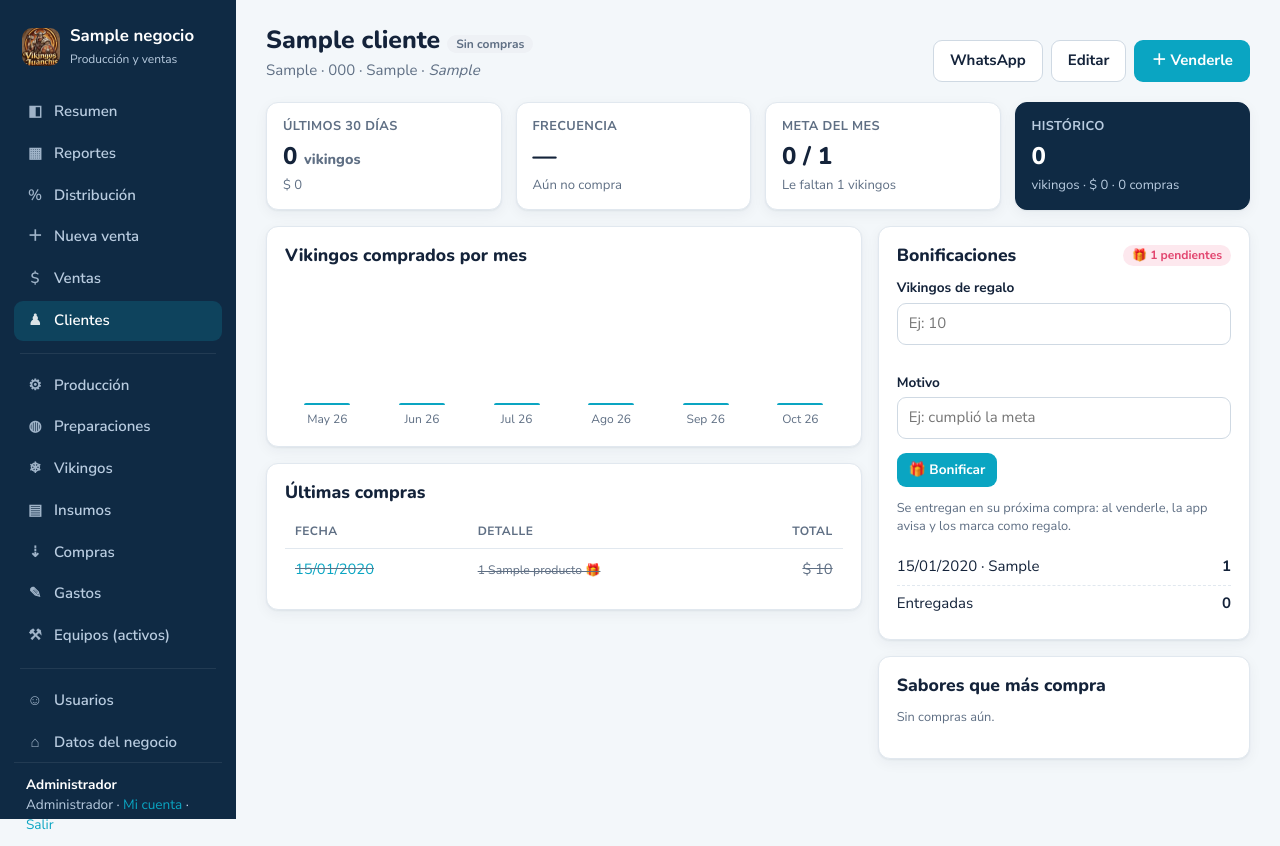
After one commit to snake1515/vikingocontrol, a Flask app: page /clientes/1 in a window 1280 px wide. The commit adds this page. Run offline with Flask 3, Linux system fonts and the light colour scheme; a user stored in the database is signed in; tables that the repository leaves empty hold one stand-in row (values such as "Sample post").

Commit message:
Cartera de clientes: seguimiento de rotación, metas y bonificaciones
- Clientes con tipo, teléfono/WhatsApp, meta mensual
- Estado Activo / Se está quedando / Inactivo según frecuencia de compra
- Selector de cliente en la venta (o crearlo ahí mismo)
- Bonificaciones: se otorgan vikingos de regalo y se entregan en la siguiente venta a /bin/bash
- Importar clientes escritos en ventas anteriores; hoja Por cliente en Excel

Co-Authored-By: Claude Opus 5.5 <noreply@anthropic.com>
Claude-Session: https://claude.ai/code/session_01A2yAx6XPDVVrgm8S3PLymh

```diff
--- a/app.py
+++ b/app.py
@@ -12,13 +12,14 @@ from flask_login import (LoginManager, current_user, login_required,
                          login_user, logout_user)
 from sqlalchemy import func
 
-from models import (CATEGORIAS_GASTO, Preparacion, PrepRecetaItem, METODOS_PAGO, ROLES, TIPOS_MO, UNIDADES, Activo,
+from models import (CATEGORIAS_GASTO, TIPOS_CLIENTE, Bonificacion, Cliente, Preparacion, PrepRecetaItem, METODOS_PAGO, ROLES, TIPOS_MO, UNIDADES, Activo,
                     CompraInsumo, Gasto,
                     Configuracion, DatosNegocio,
                     Insumo, Produccion, Producto, RecetaItem, Usuario, Venta,
                     VentaItem, ahora, db)
 import comprobantes
 import reportes as rpt
+import clientes_calc as ccalc
 from unidades import ABREV, compatibles, convertir, unidad_valida
 from activos_calc import activos_vigentes, depreciacion_dia, depreciacion_periodo
 from services import (ErrorNegocio, anular_compra, anular_preparacion, anular_produccion,
@@ -588,6 +589,132 @@ def reportes_excel():
                     headers={"Content-Disposition": f'attachment; filename="{nombre}"'})
 
 
+# ----------------------------------------------------------------- clientes
+@app.route("/clientes")
+@rol_requerido("admin", "vendedor")
+def clientes():
+    hoy_d = ahora().date()
+    q = request.args.get("q", "").strip()
+    estado = request.args.get("estado", "")
+    clis = Cliente.query.filter_by(activo=True).order_by(Cliente.nombre).all()
+    met = ccalc.metricas(clis, hoy_d)
+    filas = [dict(c=c, **met[c.id]) for c in clis
+             if (not q or q.lower() in c.nombre.lower() or q in (c.telefono or ""))
+             and (not estado or met[c.id]["estado"] == estado or (estado == "meta" and met[c.id]["meta_ok"])
+                  or (estado == "bonif" and met[c.id]["bonif_pend"]))]
+    filas.sort(key=lambda f: (-f["u30"], -(f["total_u"])))
+    todos = list(met.values())
+    cuenta = {k: sum(1 for m in todos if m["estado"] == k) for k in ccalc.ESTADOS}
+    cuenta["meta"] = sum(1 for m in todos if m["meta_ok"])
+    cuenta["bonif"] = sum(1 for m in todos if m["bonif_pend"])
+    sin_vincular = Venta.query.filter(Venta.cliente_id.is_(None), Venta.cliente.isnot(None),
+                                      Venta.cliente != "").count()
+    return render_template("clientes.html", filas=filas, q=q, estado=estado, cuenta=cuenta,
+                           total=len(clis), sin_vincular=sin_vincular, estados=ccalc.ESTADOS)
+
+
+@app.route("/clientes/nuevo", methods=["GET", "POST"])
+@app.route("/clientes/<int:id>/editar", methods=["GET", "POST"])
+@rol_requerido("admin", "vendedor")
+def cliente_form(id=None):
+    c = db.session.get(Cliente, id) if id else None
+    if id and not c:
+        abort(404)
+    if request.method == "POST":
+        f = request.form
+        nombre = f.get("nombre", "").strip()
+        dup = Cliente.query.filter(func.lower(Cliente.nombre) == nombre.lower(), Cliente.activo.is_(True),
+                                   Cliente.id != (id or 0)).first()
+        if not nombre:
+            flash("Escribe el nombre del cliente.", "error")
+        elif dup:
+            flash("Ya existe un cliente con ese nombre.", "error")
+        else:
+            if not c:
+                c = Cliente()
+                db.session.add(c)
+            c.nombre = nombre[:120]
+            c.telefono = f.get("telefono", "").strip()[:40] or None
+            c.direccion = f.get("direccion", "").strip()[:160] or None
+            c.tipo = f.get("tipo") if f.get("tipo") in TIPOS_CLIENTE else "Otro"
+            meta = int(n(f.get("meta_mensual")))
+            c.meta_mensual = meta if meta > 0 else None
+            c.nota = f.get("nota", "").strip()[:255] or None
+            db.session.commit()
+            flash(f"Cliente «{c.nombre}» guardado.", "ok")
+            return redirect(url_for("cliente_detalle", id=c.id))
+    return render_template("cliente_form.html", c=c, tipos=TIPOS_CLIENTE)
+
+
+@app.route("/clientes/<int:id>")
+@rol_requerido("admin", "vendedor")
+def cliente_detalle(id):
+    c = db.session.get(Cliente, id) or abort(404)
+    hoy_d = ahora().date()
+    m = ccalc.metricas([c], hoy_d)[c.id]
+    ventas_c = (Venta.query.filter(Venta.cliente_id == id).order_by(Venta.fecha.desc()).limit(25).all())
+    favoritos = (db.session.query(Producto.nombre, func.sum(VentaItem.cantidad))
+                 .select_from(VentaItem).join(Producto, VentaItem.producto_id == Producto.id)
+                 .join(Venta, VentaItem.venta_id == Venta.id)
+                 .filter(Venta.cliente_id == id, Venta.anulada.is_(False), VentaItem.bonificado.is_(False))
+                 .group_by(Producto.nombre).order_by(func.sum(VentaItem.cantidad).desc()).all())
+    meses = [dict(etq=f"{rpt.MESES[mm - 1].capitalize()} {str(yy)[2:]}", u=u)
+             for (yy, mm), u in ccalc.por_mes(id, hoy_d)]
+    bonifs = Bonificacion.query.filter_by(cliente_id=id).order_by(Bonificacion.fecha.desc()).all()
+    return render_template("cliente_detalle.html", c=c, m=m, ventas=ventas_c, favoritos=favoritos,
+                           meses=meses, max_mes=max([x["u"] for x in meses] + [1]), bonifs=bonifs)
+
+
+@app.route("/clientes/<int:id>/bonificar", methods=["POST"])
+@rol_requerido("admin")
+def cliente_bonificar(id):
+    c = db.session.get(Cliente, id) or abort(404)
+    cant = int(n(request.form.get("cantidad")))
+    if cant <= 0:
+        flash("Indica cuántos vikingos le vas a bonificar.", "error")
+    else:
+        db.session.add(Bonificacion(cliente_id=c.id, fecha=ahora().date(), cantidad=cant,
+                                    motivo=request.form.get("motivo", "").strip()[:255] or None,
+                                    usuario_id=current_user.id))
+        db.session.commit()
+        flash(f"{c.nombre} tiene {cant} vikingos de bonificación. Se le entregan en su próxima compra.", "ok")
+    return redirect(request.referrer or url_for("cliente_detalle", id=id))
+
+
+@app.route("/clientes/<int:id>/eliminar", methods=["POST"])
+@rol_requerido("admin")
+def cliente_eliminar(id):
+    c = db.session.get(Cliente, id) or abort(404)
+    c.activo = False
+    db.session.commit()
+    flash(f"Cliente «{c.nombre}» retirado de la cartera (sus ventas se conservan).", "ok")
+    return redirect(url_for("clientes"))
+
+
+@app.route("/clientes/importar", methods=["POST"])
+@rol_requerido("admin")
+def clientes_importar():
+    """Crea clientes a partir de los nombres escritos en ventas anteriores y las vincula."""
+    creados = vinculadas = 0
+    existentes = {c.nombre.strip().lower(): c for c in Cliente.query.filter_by(activo=True)}
+    for v in Venta.query.filter(Venta.cliente_id.is_(None), Venta.cliente.isnot(None)).all():
+        nom = (v.cliente or "").strip()
+        if not nom or nom.lower() in ("cliente general", "cliente mostrador"):
+            continue
+        c = existentes.get(nom.lower())
+        if not c:
+            c = Cliente(nombre=nom[:120], tipo="Otro")
+            db.session.add(c)
+            db.session.flush()
+            existentes[nom.lower()] = c
+            creados += 1
+        v.cliente_id = c.id
+        vinculadas += 1
+    db.session.commit()
+    flash(f"Listo: {creados} clientes creados y {vinculadas} ventas vinculadas.", "ok")
+    return redirect(url_for("clientes"))
+
+
 # ------------------------------------------------------------------- gastos
 @app.route("/gastos")
 @rol_requerido("admin")
@@ -965,16 +1092,30 @@ def venta_nueva():
     if request.method == "POST":
         f = request.form
         items = []
-        for pid, c, pr in zip(f.getlist("producto_id[]"), f.getlist("cantidad[]"),
-                              f.getlist("precio[]")):
+        regalos = f.getlist("regalo[]")
+        regalos += ["0"] * (len(f.getlist("producto_id[]")) - len(regalos))
+        for pid, c, pr, rg in zip(f.getlist("producto_id[]"), f.getlist("cantidad[]"),
+                                  f.getlist("precio[]"), regalos):
             if pid:
                 prod = db.session.get(Producto, int(pid))
                 if prod:
-                    items.append((prod, int(n(c)), n(pr)))
+                    items.append((prod, int(n(c)), n(pr), rg == "1"))
+        nombre = f.get("cliente", "").strip()
+        cli = None
+        if f.get("cliente_id"):
+            cli = db.session.get(Cliente, int(n(f.get("cliente_id"))))
+        if not cli and nombre:
+            cli = Cliente.query.filter(func.lower(Cliente.nombre) == nombre.lower(),
+                                       Cliente.activo.is_(True)).first()
+        if not cli and nombre and f.get("guardar_cliente"):
+            cli = Cliente(nombre=nombre[:120], telefono=f.get("cliente_tel", "").strip()[:40] or None,
+                          tipo=f.get("cliente_tipo") if f.get("cliente_tipo") in TIPOS_CLIENTE else "Tienda")
+            db.session.add(cli)
+            db.session.flush()
         try:
-            v = registrar_venta(items, f.get("cliente", ""), f.get("metodo_pago", "Efectivo"),
+            v = registrar_venta(items, cli.nombre if cli else nombre, f.get("metodo_pago", "Efectivo"),
                                 f.get("nota", "").strip(), fecha_form(f.get("fecha")),
-                                current_user.id)
+                                current_user.id, cliente_id=cli.id if cli else None)
             db.session.commit()
             flash(f"Venta #{v.id} registrada por {filtro_cop(v.total)}.", "ok")
             return redirect(url_for("venta_detalle", id=v.id))
@@ -984,7 +1125,15 @@ def venta_nueva():
                 flash(m, "error")
     productos_data = [dict(id=p.id, nombre=p.nombre, precio=p.precio_venta, stock=p.stock)
                       for p in Producto.query.filter_by(activo=True).order_by(Producto.nombre)]
-    return render_template("venta_form.html", productos=productos_data, metodos=METODOS_PAGO)
+    clis = Cliente.query.filter_by(activo=True).order_by(Cliente.nombre).all()
+    met = ccalc.metricas(clis, ahora().date())
+    clientes_data = [dict(id=c.id, nombre=c.nombre, tel=c.telefono or "", tipo=c.tipo or "",
+                          bonif=met[c.id]["bonif_pend"], estado=met[c.id]["estado_txt"],
+                          dias=met[c.id]["dias"], mes=met[c.id]["mes"], meta=c.meta_mensual or 0)
+                     for c in clis]
+    return render_template("venta_form.html", productos=productos_data, metodos=METODOS_PAGO,
+                           clientes=clientes_data, tipos_cliente=TIPOS_CLIENTE,
+                           pre_cliente=request.args.get("cliente", type=int))
 
 
 @app.route("/ventas/<int:id>")
@@ -1238,7 +1387,9 @@ def migrar_columnas():
               ("vk_insumos", "tanda_rinde", "FLOAT"),
               ("vk_productos", "tanda_rinde", "FLOAT"),
               ("vk_receta", "unidad", "VARCHAR(30)"),
-              ("vk_prep_receta", "unidad", "VARCHAR(30)")]
+              ("vk_prep_receta", "unidad", "VARCHAR(30)"),
+              ("vk_ventas", "cliente_id", "INTEGER"),
+              ("vk_venta_items", "bonificado", "BOOLEAN NOT NULL DEFAULT FALSE")]
     insp = inspect(db.engine)
     for tabla, col, tipo in nuevas:
         if col not in {c["name"] for c in insp.get_columns(tabla)}:
--- a/comprobantes.py
+++ b/comprobantes.py
@@ -44,7 +44,7 @@ def _datos(venta, negocio):
         " · ".join(x for x in (negocio.direccion, negocio.ciudad) if x) or None,
         f"Tel. {negocio.telefono}" if negocio.telefono else None,
     ) if x]
-    items = [dict(nombre=i.producto.nombre, cant=i.cantidad, precio=i.precio_unitario,
+    items = [dict(nombre=i.producto.nombre + (" (obsequio)" if i.bonificado else ""), cant=i.cantidad, precio=i.precio_unitario,
                   subtotal=i.subtotal) for i in venta.items]
     return dict(
         negocio=negocio.nombre or "Mi negocio", lineas_neg=lineas_neg,
--- a/templates/base.html
+++ b/templates/base.html
@@ -39,6 +39,7 @@
       {% if puede('admin', 'vendedor') %}
       <a href="{{ url_for('venta_nueva') }}" class="{{ 'on' if ep == 'venta_nueva' }}"><span class="ico">＋</span>Nueva venta</a>
       <a href="{{ url_for('ventas') }}" class="{{ 'on' if ep in ('ventas', 'venta_detalle') }}"><span class="ico">$</span>Ventas</a>
+      <a href="{{ url_for('clientes') }}" class="{{ 'on' if ep.startswith('cliente') }}"><span class="ico">♟</span>Clientes</a>
       {% endif %}
       {% if puede('admin', 'produccion') %}
       <div class="nav-sep"></div>
--- /dev/null
+++ b/templates/cliente_detalle.html
@@ -0,0 +1,75 @@
+{% extends "base.html" %}
+{% block title %}{{ c.nombre }}{% endblock %}
+{% block content %}
+<style>
+  .mes-bars { display: flex; align-items: flex-end; gap: 10px; height: 150px; padding-top: 10px; }
+  .mes-bars .b { flex: 1; display: flex; flex-direction: column; align-items: center; justify-content: flex-end; height: 100%; }
+  .mes-bars .b span { width: 100%; max-width: 46px; background: var(--accent); border-radius: 6px 6px 0 0; min-height: 2px; }
+  .mes-bars .b small { margin-top: 6px; color: var(--muted); font-size: .75rem; white-space: nowrap; }
+  .mes-bars .b em { font-style: normal; font-weight: 800; font-size: .8rem; margin-bottom: 4px; }
+</style>
+<div class="page-head">
+  <div><h1>{{ c.nombre }} <span class="badge {{ m.estado_cls }}">{{ m.estado_txt }}</span></h1>
+    <p>{{ c.tipo or '' }}{% if c.telefono %} · {{ c.telefono }}{% endif %}{% if c.direccion %} · {{ c.direccion }}{% endif %}{% if c.nota %} · <i>{{ c.nota }}</i>{% endif %}</p></div>
+  <div class="actions">
+    {% if c.whatsapp %}<a class="btn sec" href="{{ c.whatsapp }}" target="_blank">WhatsApp</a>{% endif %}
+    <a class="btn sec" href="{{ url_for('cliente_form', id=c.id) }}">Editar</a>
+    <a class="btn" href="{{ url_for('venta_nueva', cliente=c.id) }}">＋ Venderle</a>
+  </div>
+</div>
+
+<div class="kpis">
+  <div class="kpi"><div class="lbl">Últimos 30 días</div><div class="val">{{ m.u30|num }} <small style="font-size:.9rem">vikingos</small></div>
+    <div class="sub">{{ m.v30|cop }}{% if m.tendencia is not none %} · {% if m.tendencia >= 0 %}<span class="pos">▲ {{ m.tendencia|num(0) }}%</span>{% else %}<span class="neg">▼ {{ (-m.tendencia)|num(0) }}%</span>{% endif %} vs. 30 días antes{% endif %}</div></div>
+  <div class="kpi"><div class="lbl">Frecuencia</div><div class="val">{{ ('a diario' if m.frecuencia < 1.5 else 'cada ' ~ (m.frecuencia|num(0)) ~ ' días') if m.frecuencia else '—' }}</div>
+    <div class="sub">{% if m.ultima %}Última compra {{ 'hoy' if m.dias == 0 else ('ayer' if m.dias == 1 else 'hace ' ~ m.dias ~ ' días') }}{% else %}Aún no compra{% endif %}</div></div>
+  <div class="kpi"><div class="lbl">Meta del mes</div><div class="val">{% if m.meta %}{{ m.mes|num }} / {{ m.meta|num }}{% else %}—{% endif %}</div>
+    <div class="sub">{% if m.meta_ok %}<span class="pos">✔ Cumplida: se puede bonificar</span>{% elif m.meta %}Le faltan {{ (m.meta - m.mes)|num }} vikingos{% else %}<a href="{{ url_for('cliente_form', id=c.id) }}">Ponerle meta</a>{% endif %}</div></div>
+  <div class="kpi hl"><div class="lbl">Histórico</div><div class="val">{{ m.total_u|num }}</div><div class="sub">vikingos · {{ m.total_v|cop }} · {{ m.compras }} compras</div></div>
+</div>
+
+<div class="grid g-main">
+  <div>
+    <div class="card">
+      <div class="card-head"><h2>Vikingos comprados por mes</h2></div>
+      <div class="mes-bars">
+        {% for x in meses %}<div class="b"><em>{{ x.u|num if x.u else '' }}</em><span style="height:{{ (x.u / max_mes * 100)|round(1) }}%"></span><small>{{ x.etq }}</small></div>{% endfor %}
+      </div>
+    </div>
+    <div class="card">
+      <div class="card-head"><h2>Últimas compras</h2></div>
+      <div class="table-wrap"><table>
+        <thead><tr><th>Fecha</th><th>Detalle</th><th class="num">Total</th></tr></thead>
+        <tbody>{% for v in ventas %}
+          <tr class="{{ 'anulada' if v.anulada }}"><td><a href="{{ url_for('venta_detalle', id=v.id) }}">{{ v.fecha|fecha }}</a></td>
+            <td><small>{% for it in v.items %}{{ it.cantidad }} {{ it.producto.nombre }}{% if it.bonificado %} 🎁{% endif %}{{ ', ' if not loop.last }}{% endfor %}</small></td>
+            <td class="num">{{ v.total|cop }}</td></tr>
+        {% else %}<tr><td colspan="3" class="empty">Aún no tiene compras registradas.</td></tr>{% endfor %}</tbody>
+      </table></div>
+    </div>
+  </div>
+  <div>
+    <div class="card">
+      <div class="card-head"><h2>Bonificaciones</h2>{% if m.bonif_pend %}<span class="badge berry">🎁 {{ m.bonif_pend }} pendientes</span>{% endif %}</div>
+      {% if puede('admin') %}
+      <form method="post" action="{{ url_for('cliente_bonificar', id=c.id) }}" style="margin-bottom:12px">
+        <input type="hidden" name="csrf_token" value="{{ csrf_token() }}">
+        <div class="form-row">
+          <div class="field"><label>Vikingos de regalo</label><input class="input" type="number" min="1" step="1" name="cantidad" placeholder="Ej: 10" required></div>
+          <div class="field"><label>Motivo</label><input class="input" name="motivo" value="{{ 'Cumplió la meta de ' ~ m.meta ~ ' vikingos' if m.meta_ok else '' }}" placeholder="Ej: cumplió la meta"></div>
+        </div>
+        <button class="btn sm">🎁 Bonificar</button>
+      </form>
+      {% endif %}
+      <p class="hint">Se entregan en su próxima compra: al venderle, la app avisa y los marca como regalo.</p>
+      {% for b in bonifs %}<div class="sum-line"><span>{{ b.fecha.strftime('%d/%m/%Y') }} · {{ b.motivo or 'Bonificación' }}</span><b>{{ b.cantidad }}</b></div>{% endfor %}
+      {% if bonifs %}<div class="sum-line"><span>Entregadas</span><b>{{ m.bonif_entregadas }}</b></div>{% endif %}
+    </div>
+    <div class="card">
+      <div class="card-head"><h2>Sabores que más compra</h2></div>
+      {% for nom, u in favoritos %}<div class="sum-line"><span>{{ nom }}</span><b>{{ u|num }}</b></div>
+      {% else %}<p class="hint">Sin compras aún.</p>{% endfor %}
+    </div>
+  </div>
+</div>
+{% endblock %}
--- a/templates/venta_detalle.html
+++ b/templates/venta_detalle.html
@@ -3,7 +3,7 @@
 {% block content %}
 <div class="page-head">
   <div><h1>Venta #{{ v.id }} {% if v.anulada %}<span class="badge err">Anulada</span>{% endif %}</h1>
-    <p>{{ v.fecha|fecha(True) }} · {{ v.metodo_pago }}{% if v.cliente %} · {{ v.cliente }}{% endif %}{% if v.usuario %} · vendió {{ v.usuario.nombre }}{% endif %}</p></div>
+    <p>{{ v.fecha|fecha(True) }} · {{ v.metodo_pago }}{% if v.cliente_id %} · <a href="{{ url_for('cliente_detalle', id=v.cliente_id) }}">{{ v.cliente }}</a>{% elif v.cliente %} · {{ v.cliente }}{% endif %}{% if v.usuario %} · vendió {{ v.usuario.nombre }}{% endif %}</p></div>
   <div class="actions"><a class="btn sec" href="{{ url_for('ventas') }}">← Ventas</a><a class="btn" href="{{ url_for('venta_nueva') }}">＋ Nueva venta</a></div>
 </div>
 <div class="card" style="max-width:820px;margin-bottom:16px">
@@ -20,7 +20,7 @@
   <div class="table-wrap"><table>
     <thead><tr><th>Vikingo</th><th class="num">Cant.</th><th class="num">Precio</th><th class="num">Subtotal</th>{% if puede('admin') %}<th class="num">Costo</th><th class="num">Ganancia</th>{% endif %}</tr></thead>
     <tbody>{% for it in v.items %}
-      <tr><td>{{ it.producto.nombre }}</td><td class="num">{{ it.cantidad }}</td><td class="num">{{ it.precio_unitario|cop }}</td><td class="num">{{ it.subtotal|cop }}</td>
+      <tr><td>{{ it.producto.nombre }}{% if it.bonificado %} <span class="badge berry">🎁 Regalo</span>{% endif %}</td><td class="num">{{ it.cantidad }}</td><td class="num">{{ it.precio_unitario|cop }}</td><td class="num">{{ it.subtotal|cop }}</td>
       {% if puede('admin') %}<td class="num">{{ it.costo|cop }}</td><td class="num {{ 'pos' if it.subtotal >= it.costo else 'neg' }}">{{ (it.subtotal - it.costo)|cop }}</td>{% endif %}</tr>
     {% endfor %}</tbody>
     <tfoot><tr><td>Total</td><td class="num">{{ v.unidades }}</td><td></td><td class="num">{{ v.total|cop }}</td>
```
Also changed, not shown: clientes_calc.py (added, +105 -0 lines), models.py (+40 -1 lines), reportes.py (+20 -1 lines), seed_demo.py (+19 -1 lines), services.py (+17 -10 lines), templates/cliente_form.html (added, +28 -0 lines), templates/clientes.html (added, +69 -0 lines), templates/reportes.html (+9 -1 lines), templates/venta_form.html (+72 -21 lines).
